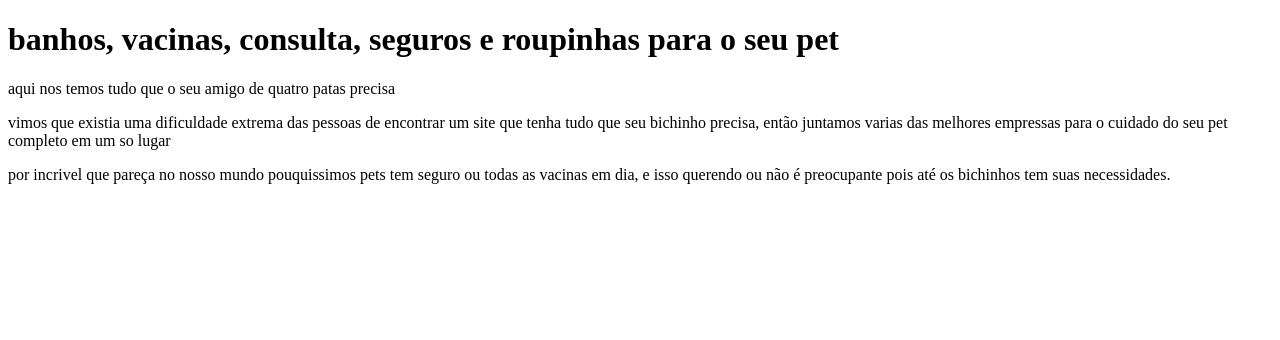
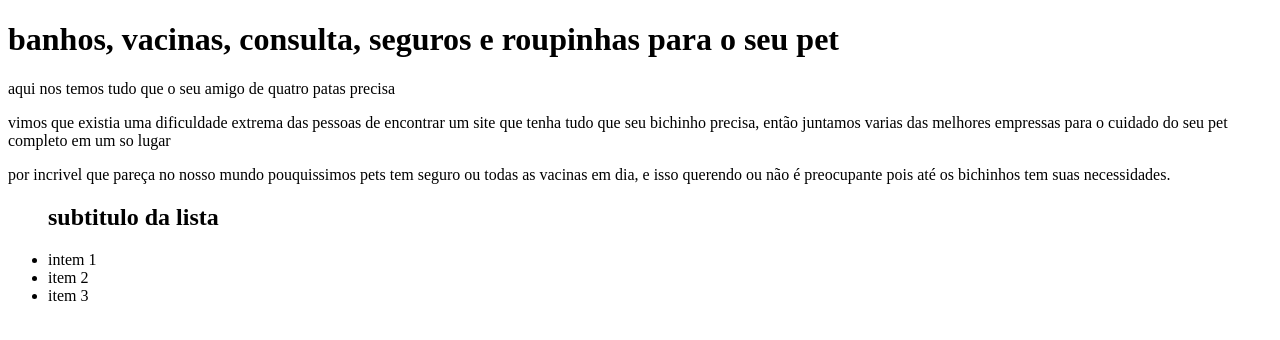
Before and after one commit to clarascz/maria-repositorio, a plain HTML site: page indexmaria.html in a window 1280 px wide. Drawn offline with Linux system fonts and the light colour scheme.

Commit message:
pet maria

```diff
--- a/indexmaria.html
+++ b/indexmaria.html
@@ -10,5 +10,11 @@
   <P>aqui nos temos tudo que o seu amigo de quatro patas precisa</P>
   <p>vimos que existia uma dificuldade extrema das pessoas de encontrar um site que tenha tudo que seu bichinho precisa, então juntamos varias das melhores empressas para o cuidado do seu pet completo em um so lugar </p>
   <p>por incrivel que pareça no nosso mundo pouquissimos pets tem seguro ou todas as vacinas em dia, e isso querendo ou não é preocupante pois até os bichinhos tem suas necessidades.</p>
+  <ul>
+  <h2>subtitulo da lista </h2>
+<li>intem 1 </li>
+<li>item 2</li>
+<li>item 3</li>
+<ul>
 </body>
 </html>
```
